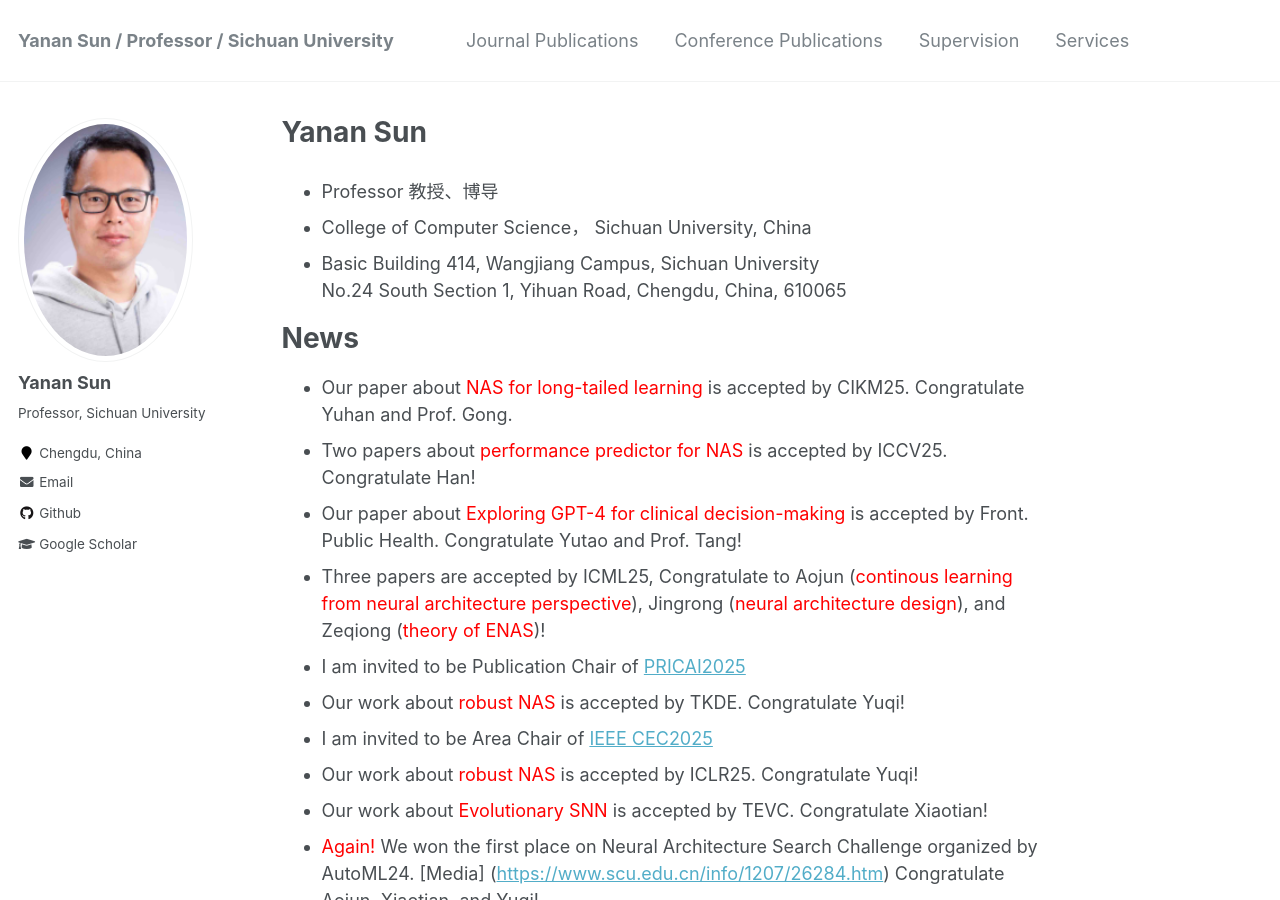
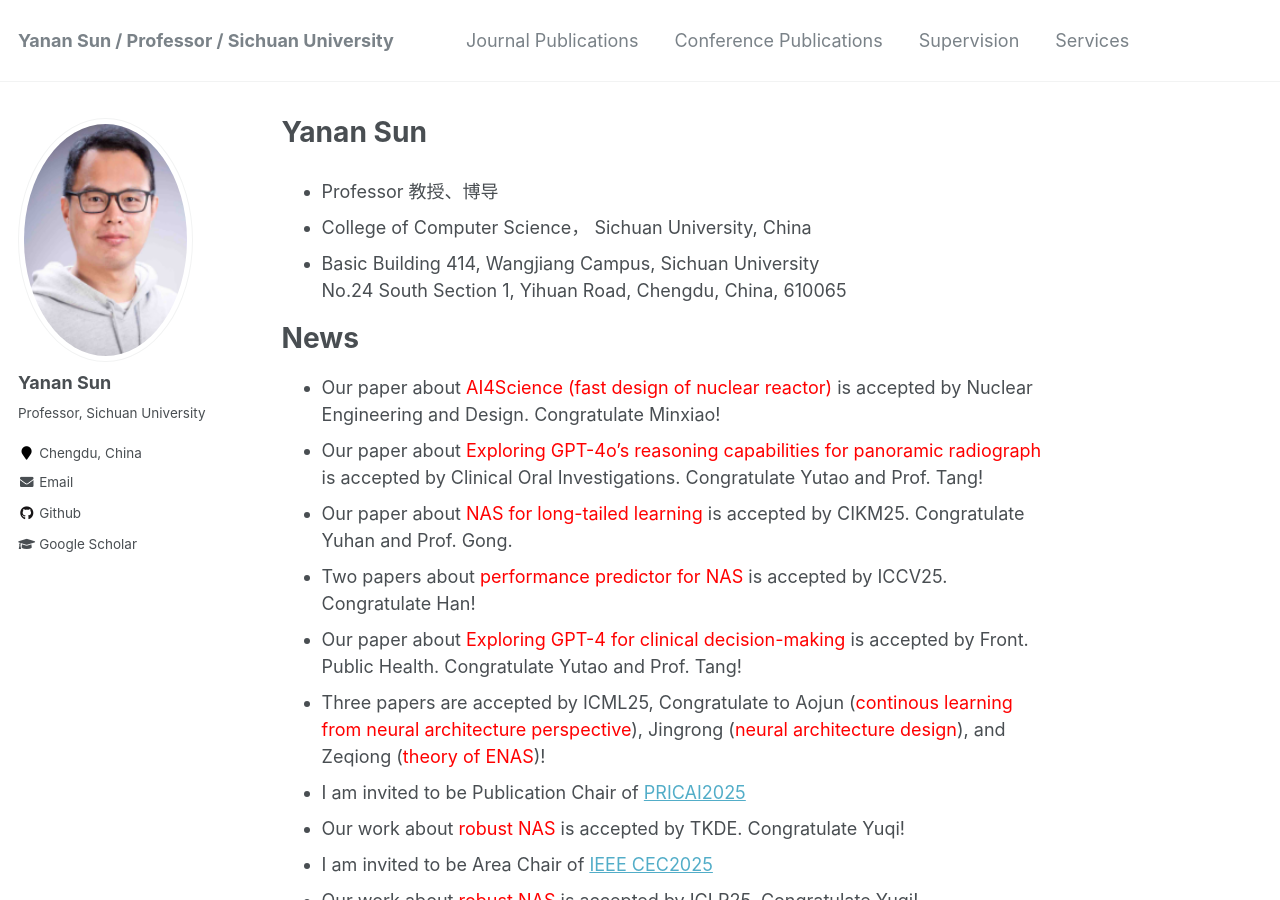
Before and after one commit to yn-sun/yn-sun.github.io, a Jekyll site: the page built from _pages/about.md, in a window 1280 px wide and 900 px high. Built offline with Jekyll 4.4.1, drawn with Linux system fonts in a browser that asks for light colours; comment, search, counter and statistics services are not loaded.

Commit message:
Update about.md

```diff
--- a/_pages/about.md
+++ b/_pages/about.md
@@ -15,6 +15,8 @@ No.24 South Section 1, Yihuan Road, Chengdu, China, 610065
 
 News
 ======
+* Our paper about <span style="color: #FF0000">AI4Science (fast design of nuclear reactor)</span> is accepted by Nuclear Engineering and Design. Congratulate Minxiao!
+* Our paper about <span style="color: #FF0000">Exploring GPT-4o’s reasoning capabilities for panoramic radiograph</span> is accepted by Clinical Oral Investigations. Congratulate Yutao and Prof. Tang!
 * Our paper about <span style="color: #FF0000">NAS for long-tailed learning</span> is accepted by CIKM25. Congratulate Yuhan and Prof. Gong.
 * Two papers about <span style="color: #FF0000">performance predictor for NAS</span> is accepted by ICCV25. Congratulate Han!
 * Our paper about <span style="color: #FF0000">Exploring GPT-4 for clinical decision-making</span> is accepted by Front. Public Health. Congratulate Yutao and Prof. Tang!
```
